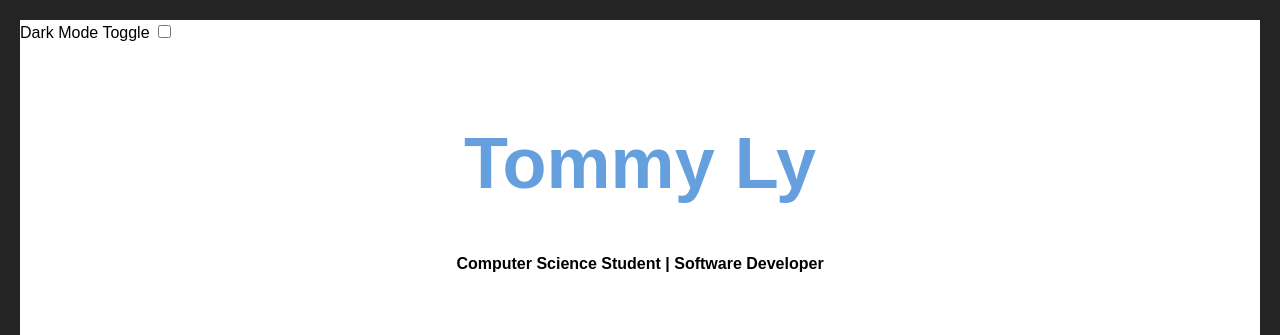
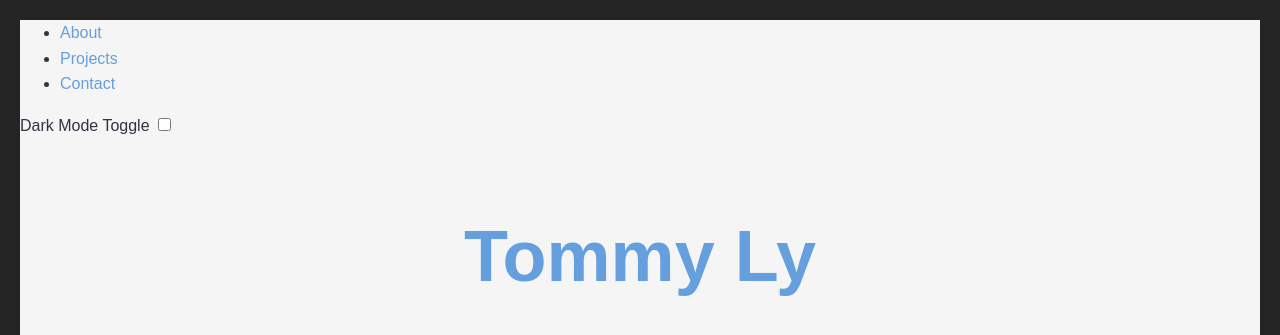
Before and after one commit to tommyly471/3d-website, a website built with Vite: page index.html in a window 1280 px wide. Shown: the top 335 px of the page. Built offline with nearby package versions, Linux system fonts and the light colour scheme.

Commit message:
added nav bar

```diff
--- a/index.html
+++ b/index.html
@@ -31,6 +31,14 @@
 
             gtag('config', 'YOUR_GA_TRACKING_ID');
         </script>
+
+    <nav>
+        <ul>
+            <li><a href="#about">About</a></li>
+            <li><a href="#projects">Projects</a></li>
+            <li><a href="#contact">Contact</a></li>
+        </ul>
+    </nav>
 
 
     <link rel="icon" type="image/png" href="pictures/tommypfp.jpg">
```
